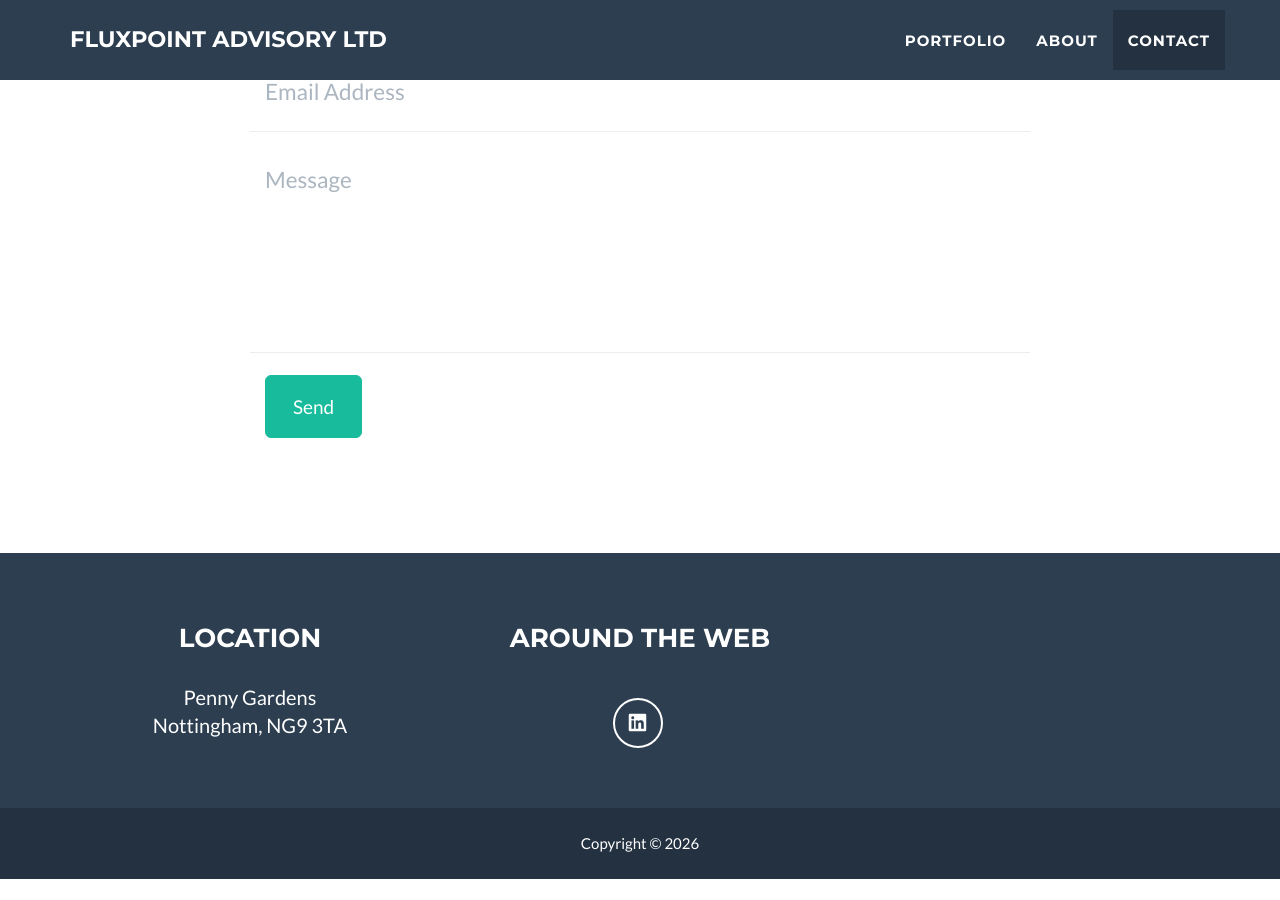
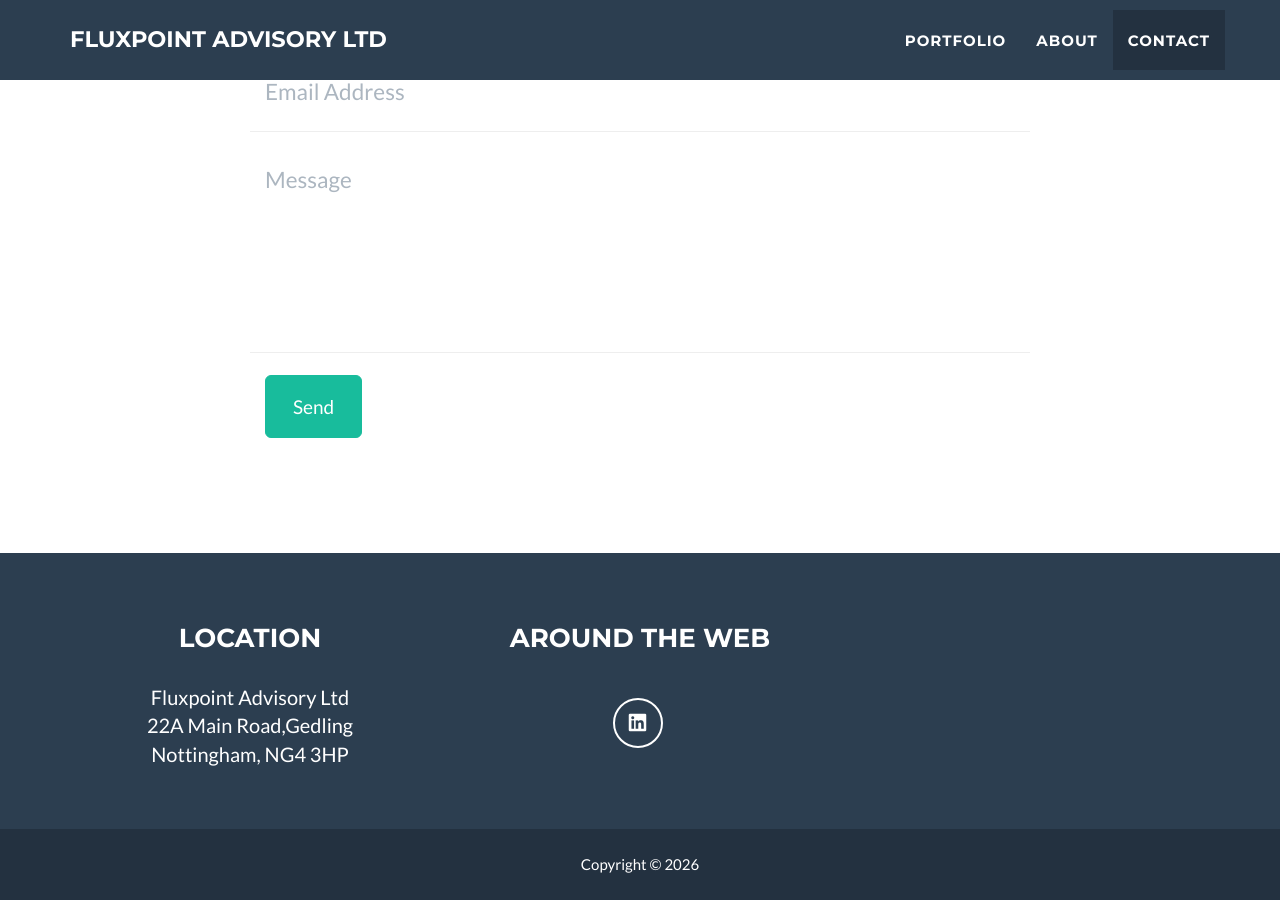
Before and after one commit to fluxpointadv/fluxpointadv.github.io, a Jekyll site: the page built from _posts/2014-07-18-lca.markdown, in a window 1280 px wide and 900 px high, scrolled down 2734 px. Built offline with Jekyll 4.4.1, drawn with Linux system fonts in a browser that asks for light colours; before the commit the page ends 3613 px from its top, so only the background shows below that.

Commit message:
Update _config.yml

```diff
--- a/_config.yml
+++ b/_config.yml
@@ -52,8 +52,9 @@ social:
 
 # Postal address (add as many lines as necessary)
 address:
-  - line: Penny Gardens
-  - line: Nottingham, NG9 3TA
+  - line: Fluxpoint Advisory Ltd
+  - line: 22A Main Road,Gedling
+  - line: Nottingham, NG4 3HP
 
 # Credits content
 #credits: 'Freelancer is a free to use, open source Bootstrap theme created by <a href="http://startbootstrap.com">Start Bootstrap</a>.'
```
